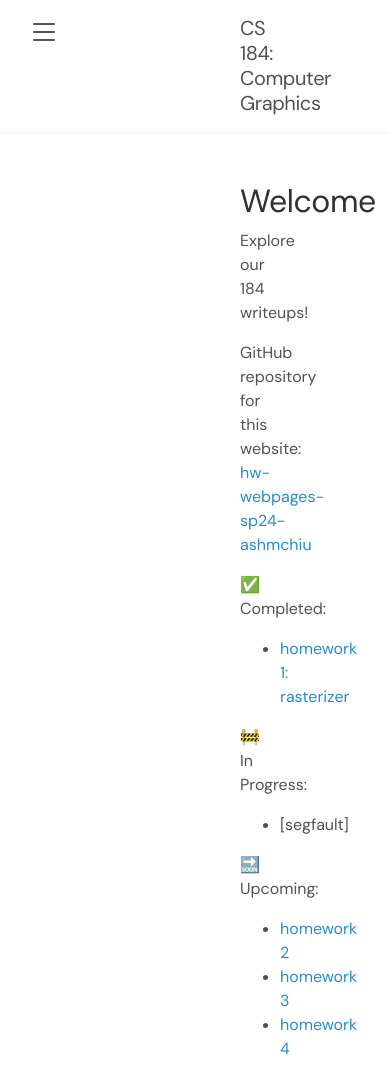
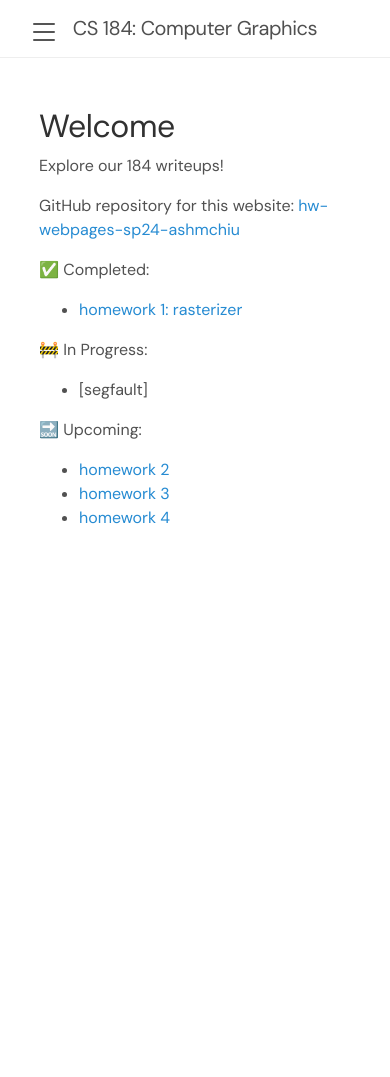
Before and after one commit to cal-cs184-student/hw-webpages-sp24-ashmchiu, a Jekyll site: the page built from index.md, in a window 390 px wide. Built offline with Jekyll 4.4.1, drawn with Linux system fonts in a browser that asks for light colours; after the commit the page ends 900 px from its top, so only the background shows below that.

Commit message:
update mobile responsiveness
update for mobile responsiveness

update mobile responsiveness

```diff
--- a/public/css/lanyon.css
+++ b/public/css/lanyon.css
@@ -589,6 +589,15 @@ figcaption {
   flex-direction: row;
 }
 
+@media (max-width: 767px) {
+  .container {
+    margin-left: 10%;
+    max-width: 100%;
+    padding-right: 0;
+    margin-right: 10%
+  }
+}
+
 .content-nav {
   position: fixed;
   top: 3rem;
```
